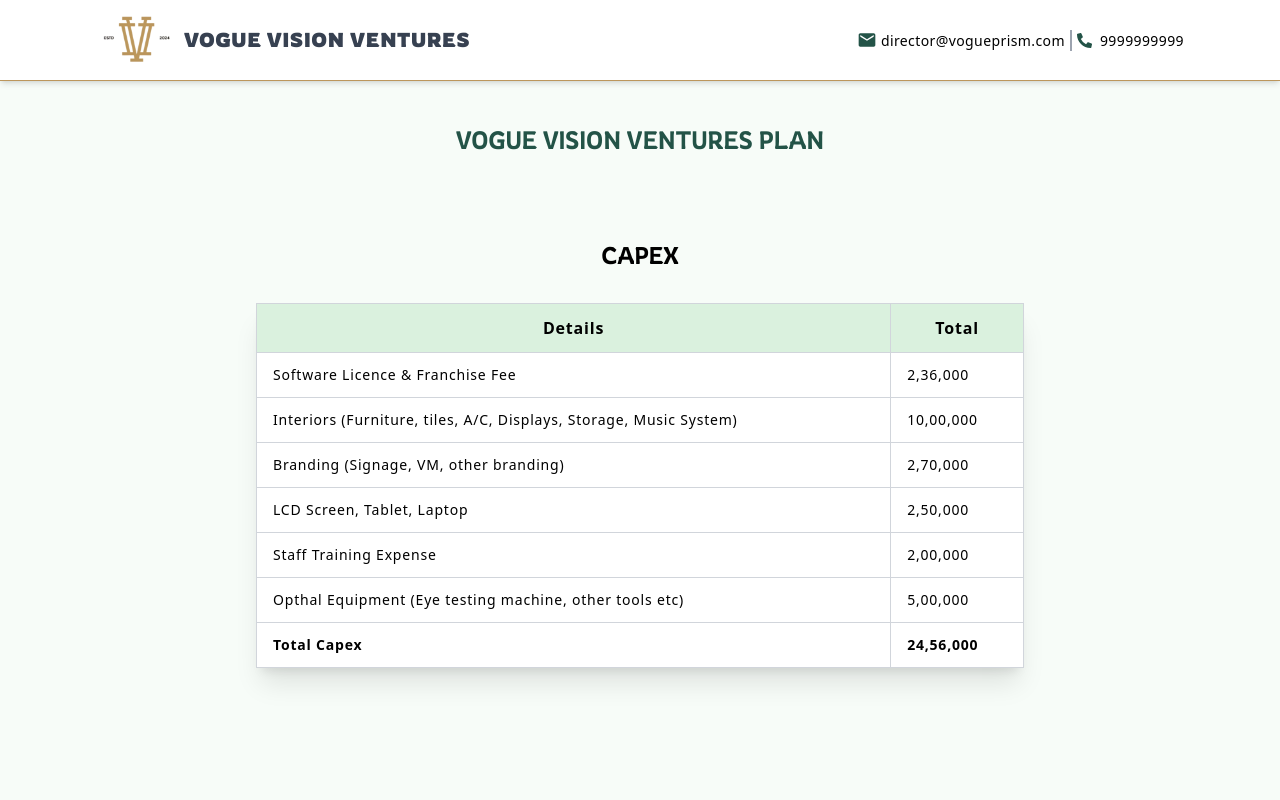
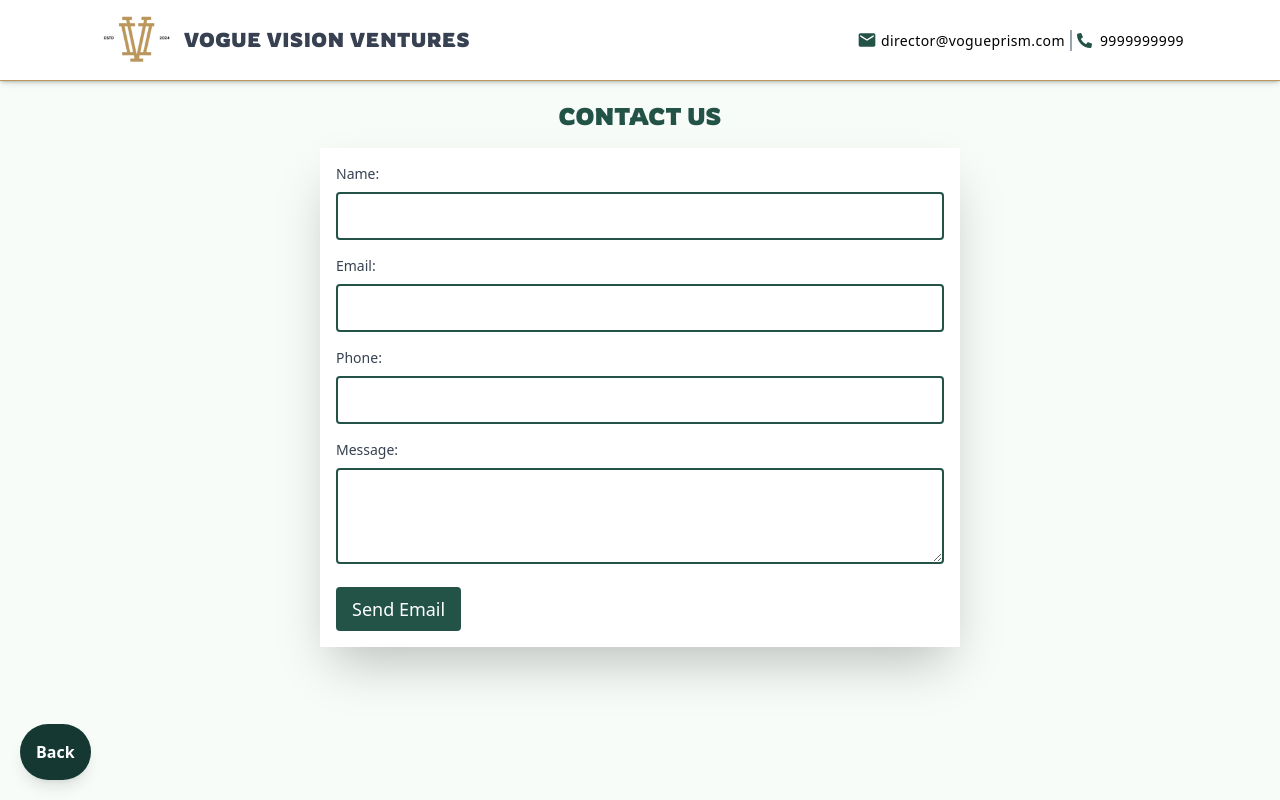
Before and after one commit to sandeshshinde30/voguevisionventures, a React (Vite) app: page /contactus in a window 1280 px wide. Shown: the top 800 px of the page. Built offline with nearby package versions, Linux system fonts and the light colour scheme.

Commit message:
Contact us page

```diff
--- a/src/App.jsx
+++ b/src/App.jsx
@@ -1,16 +1,17 @@
-import { useState } from 'react'
-import reactLogo from './assets/react.svg'
-import viteLogo from '/vite.svg'
-import MainPage from './components/mainPage'
-import './App.css'
+import { BrowserRouter as Router, Route, Routes } from "react-router-dom";
+import './App.css';
+import MainPage from './components/mainPage';
+import ContactUs from './components/contactUs';
 
 function App() {
-
   return (
-    <>
-     <MainPage/>
-    </>
-  )
+    <Router>
+      <Routes>
+        <Route path="/" element={<MainPage />} />
+        <Route path="/contactus" element={<ContactUs />} />
+      </Routes>
+    </Router>
+  );
 }
 
-export default App
+export default App;
--- /dev/null
+++ b/src/components/contactUs.jsx
@@ -0,0 +1,95 @@
+import React from "react";
+import Header from "./header";
+import "../css/header.css";
+import { Navigate, useNavigate } from "react-router-dom";
+
+export default function ContactUs() {
+
+    const navigate = useNavigate();
+
+    function back(){
+        navigate("/")
+    }
+  return (
+    <>
+      <div className="bg-background-green min-h-screen">
+        {/* Back Button */}
+        <button
+        onClick={back}
+          className="fixed bottom-5 left-5 font-bold bg-darker-green text-white p-4 rounded-full shadow-lg hover:bg-dark-green"
+        >
+          Back
+        </button>
+
+        {/* Fixed Header */}
+        <div className="fixed top-0 left-0 w-full z-50 bg-background-green shadow">
+          <Header />
+        </div>
+
+        {/* Content Below Header */}
+        <div className="pt-20"> {/* Adjust padding based on header height */}
+          <h1 className="rowdies font-thin text-center text-2xl mt-5 text-dark-green">
+            CONTACT US
+          </h1>
+          <div className="flex w-full mt-2 justify-center">
+            <form className="lg:w-2/4 w-[80%] lg:mt-2 mt-10 text-sm lg:text-lg bg p-4 shadow-2xl bg-white mb-8">
+              <div className="mb-4">
+                <label className="block mb-2 text-sm font-medium text-gray-700">
+                  Name:
+                </label>
+                <input
+                  type="text"
+                  name="user_name"
+                  required
+                  className="w-full border-2 border-dark-green p-2 rounded"
+                />
+              </div>
+
+              <div className="mb-4">
+                <label className="block mb-2 text-sm font-medium text-gray-700">
+                  Email:
+                </label>
+                <input
+                  type="email"
+                  name="user_email"
+                  required
+                  className="w-full border-2 border-dark-green p-2 rounded"
+                />
+              </div>
+
+              <div className="mb-4">
+                <label className="block mb-2 text-sm font-medium text-gray-700">
+                  Phone:
+                </label>
+                <input
+                  type="number"
+                  name="user_phone"
+                  required
+                  className="w-full border-2 border-dark-green p-2 rounded"
+                />
+              </div>
+
+              <div className="mb-4">
+                <label className="block mb-2 text-sm font-medium text-gray-700">
+                  Message:
+                </label>
+                <textarea
+                  name="message"
+                  required
+                  className="w-full border-2 h-24 border-dark-green p-2 rounded"
+                />
+              </div>
+
+              <button
+                type="submit"
+                className="bg-dark-green text-white px-4 py-2 rounded hover:bg-green-700 transition"
+              >
+                Send Email
+              </button>
+            </form>
+          </div>
+        </div>
+      </div>
+    </>
+  );
+}
--- a/src/components/mainPage.jsx
+++ b/src/components/mainPage.jsx
@@ -6,8 +6,16 @@ import Opex from "./opex";
 import Sales from "./sales";
 import StoreROI from "./storeROI";
 import Footer from "./footer";
+import { Navigate, useNavigate } from "react-router-dom";
+
 
 export default function MainPage(){
+    const navigate = useNavigate();
+
+    const handleClick = () => {
+       navigate("/contactus")
+      };
+
     return(
     <>
         <div className="bg-background-green h-auto">
@@ -30,6 +38,12 @@ export default function MainPage(){
            <div className="mt-32">
            {/* <Footer/> */}
            </div>
+           <button
+      onClick={handleClick}
+      className="fixed bottom-5 right-5 font-bold bg-darker-green text-white p-4 rounded-full shadow-lg hover:bg-dark-green"
+    >
+      Contact Us
+    </button>
         </div>
     </>
     )
```
